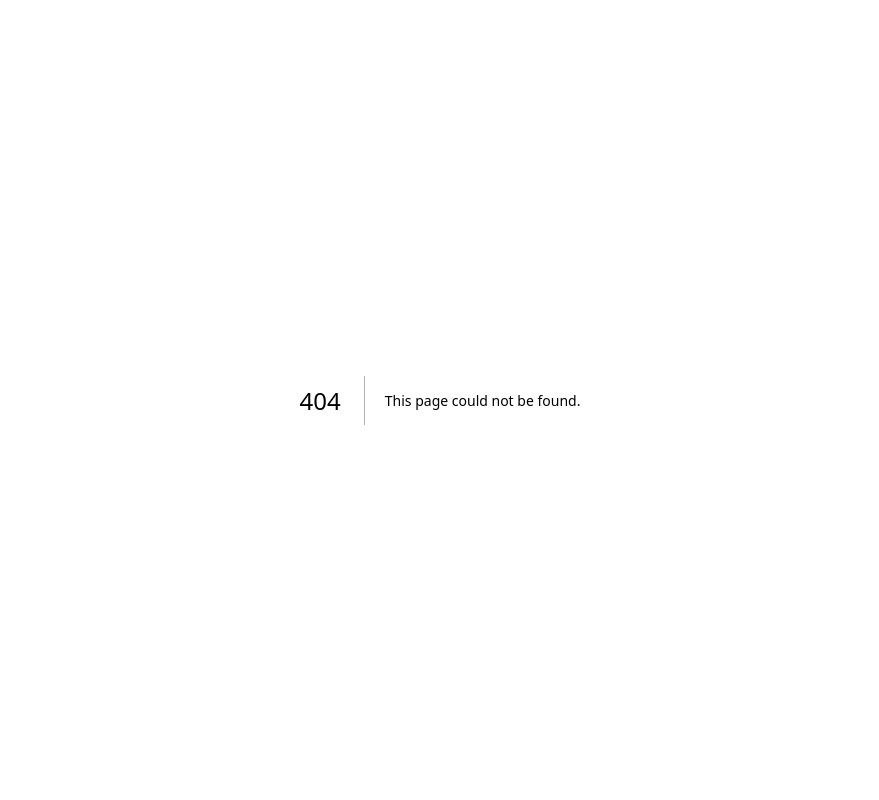
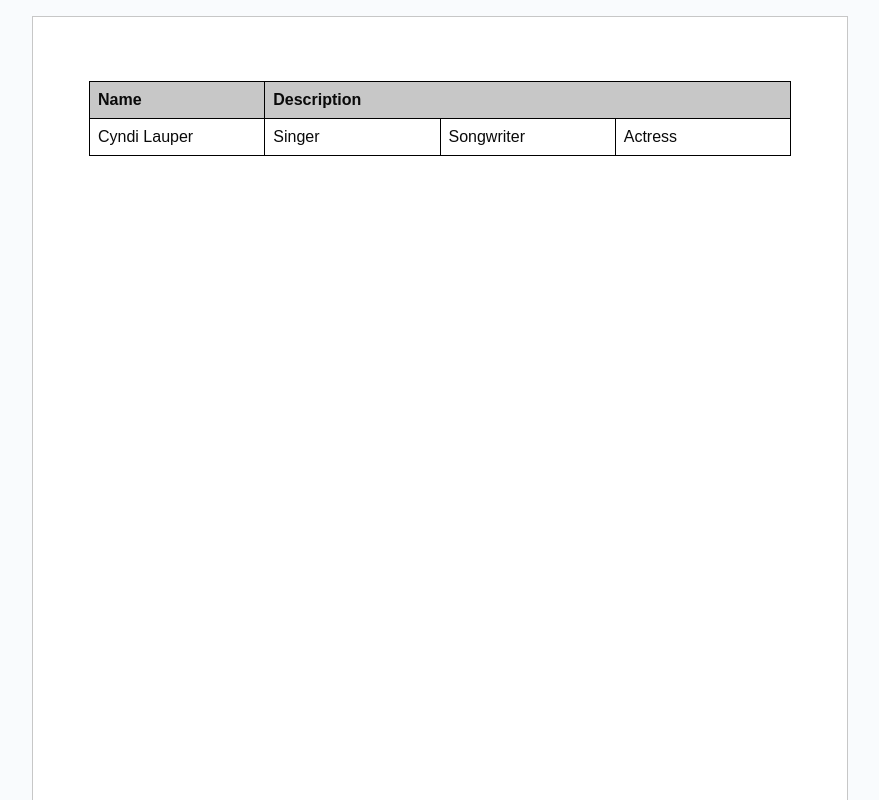
Before and after one commit to mohanjha2907/docify, a Next.js app: page /documents/1 in a window 1280 px wide. Before the commit this address had no page. Shown: the top 800 px of the page, without its empty margins (200-1079 px from the left). Built offline with nearby package versions, Linux system fonts and the light colour scheme.

Commit message:
added tiptap editor

```diff
--- /dev/null
+++ b/src/app/documents/[documentId]/editor.tsx
@@ -0,0 +1,57 @@
+"use client"
+
+import {useEditor, EditorContent} from '@tiptap/react'
+import TaskItem from '@tiptap/extension-task-item'
+import Table from '@tiptap/extension-table'
+import TableCell from '@tiptap/extension-table-cell'
+import TableHeader from '@tiptap/extension-table-header'
+import TableRow from '@tiptap/extension-table-row'
+import TaskList from '@tiptap/extension-task-list'
+import Starterkit from '@tiptap/starter-kit'
+export const Editor=()=>{
+    const editor=useEditor({
+        editorProps:{
+            attributes:{
+                style:"padding-left:56px; padding-right:56px; ",
+                class:"focus:outline-none print:border-0 bg-white border border-[#C7C7C7] flex flex-col min-h-[1054px] w-[816px] pt-10 pr-14 pb-10 cursor-text"
+            }
+        },
+        extensions:[
+            Starterkit,
+            TaskItem.configure({
+                nested:true,
+            }),
+            TaskList,
+            Table.configure({ resizable: true }),
+            TableRow,
+            TableHeader,
+            TableCell,
+        ],
+         content: `
+        <table>
+          <tbody>
+            <tr>
+              <th>Name</th>
+              <th colspan="3">Description</th>
+            </tr>
+            <tr>
+              <td>Cyndi Lauper</td>
+              <td>Singer</td>
+              <td>Songwriter</td>
+              <td>Actress</td>
+            </tr>
+          </tbody>
+        </table>
+      `,
+
+    })
+    return (
+        <div className='size-full overflow-x-auto bg-[#F9FBFD] px-4 print:p-0 print:bg-white print:overflow-visible'>
+
+           <div className='min-w-max flex  justify-center w-[186px py-4 print:py:py-0 mx-auto print:w-full print:min-w-0'>
+                <EditorContent editor={editor}/>
+            </div>
+
+        </div>
+    )
+}
--- /dev/null
+++ b/src/app/documents/[documentId]/page.tsx
@@ -0,0 +1,15 @@
+import { Editor } from "./editor";
+interface DocumentIdPageProps{
+    params: {documentId: string};
+}
+
+const DocumentIdPage = ({params}: DocumentIdPageProps)=>{
+    const {documentId}=params;
+    return (
+        <div className="min-h-screen bg-[#FAFBFD]">
+            <Editor/>
+        </div>
+    )
+}
+
+export default DocumentIdPage;
--- a/src/app/globals.css
+++ b/src/app/globals.css
@@ -86,3 +86,151 @@
     @apply bg-background text-foreground;
   }
 }
+
+.tiptap{
+
+   table {
+    border-collapse: collapse;
+    margin: 0;
+    overflow: hidden;
+    table-layout: fixed;
+    width: 100%;
+
+    td,
+    th {
+      border: 1px solid black;
+      box-sizing: border-box;
+      min-width: 1em;
+      padding: 6px 8px;
+      position: relative;
+      vertical-align: top;
+
+      > * {
+        margin-bottom: 0;
+      }
+    }
+
+    th {
+      background-color: #c7c7c7;
+      font-weight: bold;
+      text-align: left;
+    }
+
+    .selectedCell:after {
+      background: #959596;
+      content: '';
+      left: 0;
+      right: 0;
+      top: 0;
+      bottom: 0;
+      pointer-events: none;
+      position: absolute;
+      z-index: 2;
+    }
+
+    .column-resize-handle {
+      background-color: var(--primary);
+      bottom: -2px;
+      pointer-events: none;
+      position: absolute;
+      right: -2px;
+      top: 0;
+      width: 4px;
+    }
+  }
+
+  .tableWrapper {
+    margin: 1.5rem 0;
+    overflow-x: auto;
+  }
+
+  &.resize-cursor {
+    cursor: ew-resize;
+    cursor: col-resize;
+  }
+
+
+   h1,
+    h2,
+    h3,
+    h4,
+    h5,
+    h6 {
+      line-height: 1.1;
+      margin-top: 2.5rem;
+      text-wrap: pretty;
+    }
+
+    h1,
+    h2 {
+      margin-top: 3.5rem;
+      margin-bottom: 1.5rem;
+    }
+
+    h1 {
+      font-size: 1.4rem;
+    }
+
+    h2 {
+      font-size: 1.2rem;
+    }
+
+    h3 {
+      font-size: 1.1rem;
+    }
+
+    h4,
+    h5,
+    h6 {
+      font-size: 1rem;
+    }
+  ul,
+  ol{
+    padding: 0 1rem;
+    margin:1.25rem 1rem 1.25rem 0.4rem;
+  }
+
+  ul li{
+    list-style-type: disc;
+
+    p{
+      margin-top:0.25em;
+      margin-bottom: 0.25em;
+    }
+  }
+
+  ol li{
+    list-style-type: decimal;
+
+    p{
+      margin-top:0.25em;
+      margin-bottom: 0.25em;
+    }
+  }
+
+  input[type="checkbox"] {
+  cursor: pointer;
+}
+
+ul[data-type="taskList"] {
+  list-style: none;
+  margin-left: 0;
+  padding: 0;
+}
+
+ul[data-type="taskList"] li {
+  align-items: flex-start;
+  display: flex;
+}
+
+ul[data-type="taskList"] li > label {
+  flex: 0 0 auto;
+  margin-right: 0.5rem;
+  user-select: none;
+}
+
+ul[data-type="taskList"] li > div {
+  flex: 1 1 auto;
+}
+
+ }
```
Also changed, not shown: package.json (+9 -0 lines), 1 other file (tests, documents, lock files or other folders).
